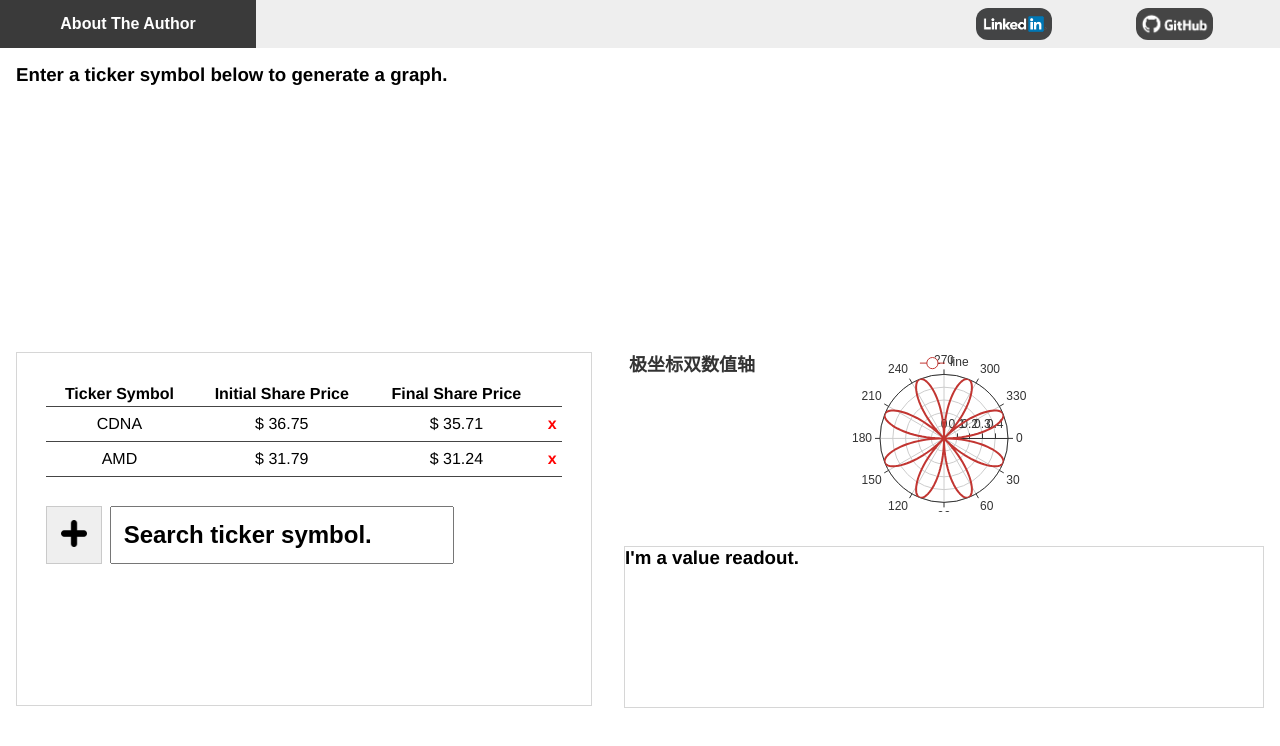
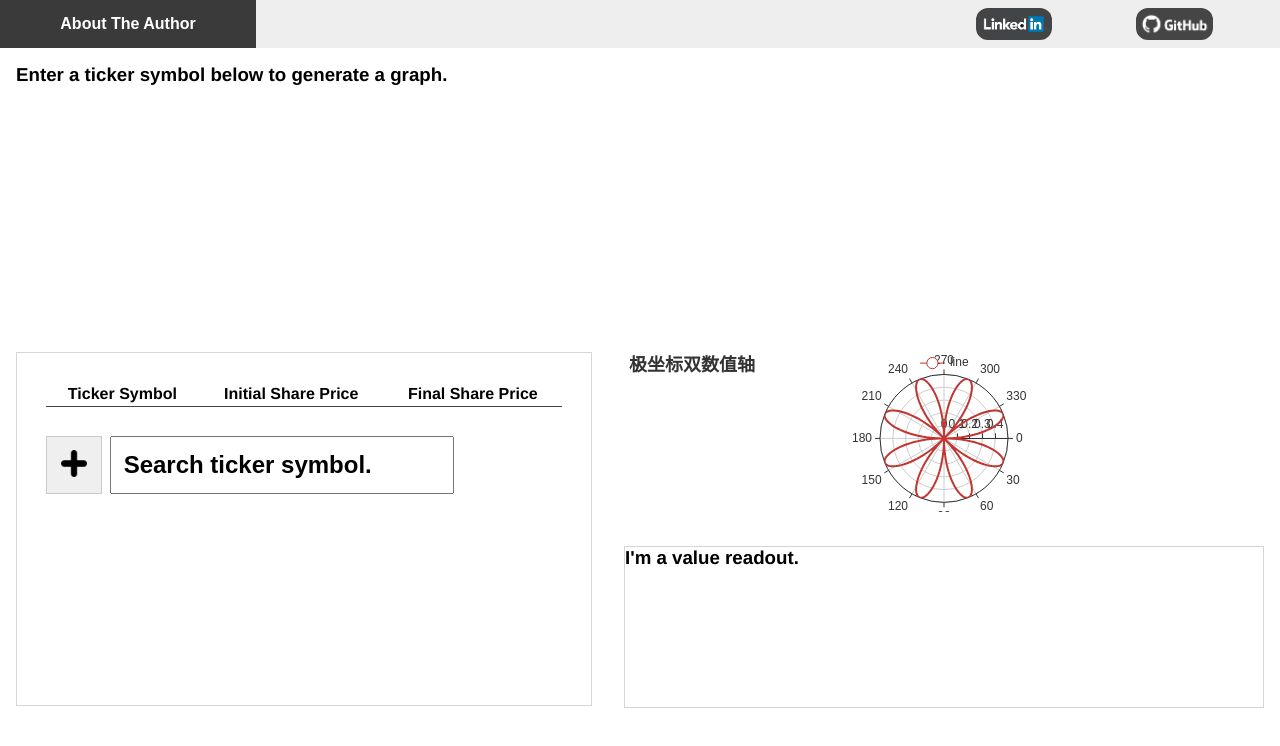
Before and after one commit to HarryMWinters/stock-price-delta, a Vue app: page / in a window 1280 px wide. Shown: the top 746 px of the page. Built offline with nearby package versions, Linux system fonts and the light colour scheme.

Commit message:
Deleting stock now removes it from graph

```diff
--- a/src/App.vue
+++ b/src/App.vue
@@ -64,255 +64,50 @@ export default {
             stack: "none",
             areaStyle: {},
             data: Object.keys(response.data["Time Series (Daily)"]).map(day => {
-              return [
-                day,
-                response.data["Time Series (Daily)"][day]["4. close"]
-              ];
+              if (
+                new Date(day) >= new Date(this.dates.initial) &&
+                new Date(day) <= new Date(this.dates.final)
+              ) {
+                return [
+                  day,
+                  response.data["Time Series (Daily)"][day]["4. close"]
+                ];
+              }
             })
           });
-        })
-        .catch(() => {
-          this.stocks.push({
-            symbol: symbol,
-            initialSharePrice: null,
-            finalSharePrice: null,
-            errMsg:
-              "Unable to retrieve data for " +
-              symbol +
-              " in range " +
-              this.dates.initial +
-              " to " +
-              this.dates.final +
-              "."
-          });
         });
+      // .catch(() => {
+      //   this.stocks.push({
+      //     symbol: symbol,
+      //     initialSharePrice: null,
+      //     finalSharePrice: null,
+      //     errMsg:
+      //       "Unable to retrieve data for " +
+      //       symbol +
+      //       " in range " +
+      //       this.dates.initial +
+      //       " to " +
+      //       this.dates.final +
+      //       "."
+      //   });
+      // });
     },
     stockDeleter: function(targetStock) {
       const index = this.stocks.map(s => s.symbol).indexOf(targetStock.symbol);
       this.stocks.splice(index, 1);
-    }
+      this.stackedChart.series.splice(index, 1);
+      this.stackedChart = Object.assign({}, this.stackedChart);
+      // Have to fo this otherwise the layered histogram merges the states.
+    },
+    initialDateUpdater: function(date) {},
+    finalDateUpdater: function(date) {}
   },
   data() {
     return {
-      stocks: [
-        {
-          symbol: "CDNA",
-          initialSharePrice: "36.75",
-          finalSharePrice: "35.71",
-          priceArray: [
-            [21.7, "2019-09-06"],
-            [22.91, "2019-09-05"],
-            [22.29, "2019-09-04"],
-            [21.78, "2019-09-03"],
-            [22.82, "2019-08-30"],
-            [24.15, "2019-08-29"],
-            [23.86, "2019-08-28"],
-            [23.2, "2019-08-27"],
-            [23.35, "2019-08-26"],
-            [22.8, "2019-08-23"],
-            [23.62, "2019-08-22"],
-            [23.74, "2019-08-21"],
-            [24.63, "2019-08-20"],
-            [24.09, "2019-08-19"],
-            [23.63, "2019-08-16"],
-            [23.17, "2019-08-15"],
-            [23.7, "2019-08-14"],
-            [25.08, "2019-08-13"],
-            [24.96, "2019-08-12"],
-            [24.77, "2019-08-09"],
-            [27.04, "2019-08-08"],
-            [27.35, "2019-08-07"],
-            [27.61, "2019-08-06"],
-            [30.67, "2019-08-05"],
-            [35.01, "2019-08-02"],
-            [34, "2019-08-01"],
-            [32.77, "2019-07-31"],
-            [34.25, "2019-07-30"],
-            [33.07, "2019-07-29"],
-            [32.28, "2019-07-26"],
-            [31.29, "2019-07-25"],
-            [32.98, "2019-07-24"],
-            [32.7, "2019-07-23"],
-            [33.02, "2019-07-22"],
-            [31.72, "2019-07-19"],
-            [31.68, "2019-07-18"],
-            [30.96, "2019-07-17"],
-            [32.57, "2019-07-16"],
-            [37.4, "2019-07-15"],
-            [38.33, "2019-07-12"],
-            [40.08, "2019-07-11"],
-            [39.53, "2019-07-10"],
-            [38.58, "2019-07-09"],
-            [35.39, "2019-07-08"],
-            [35.34, "2019-07-05"],
-            [36.29, "2019-07-03"],
-            [35.71, "2019-07-02"],
-            [35.87, "2019-07-01"],
-            [35.99, "2019-06-28"],
-            [35.97, "2019-06-27"],
-            [34.68, "2019-06-26"],
-            [35.61, "2019-06-25"],
-            [34.23, "2019-06-24"],
-            [38.03, "2019-06-21"],
-            [38.2, "2019-06-20"],
-            [39.77, "2019-06-19"],
-            [38.61, "2019-06-18"],
-            [38.26, "2019-06-17"],
-            [36.92, "2019-06-14"],
-            [37.93, "2019-06-13"],
-            [38.12, "2019-06-12"],
-            [35.76, "2019-06-11"],
-            [36.36, "2019-06-10"],
-            [37.39, "2019-06-07"],
-            [35.87, "2019-06-06"],
-            [33.53, "2019-06-05"],
-            [33.43, "2019-06-04"],
-            [32.8, "2019-06-03"],
-            [31.62, "2019-05-31"],
-            [32.21, "2019-05-30"],
-            [31.07, "2019-05-29"],
-            [31.78, "2019-05-28"],
-            [31.63, "2019-05-24"],
-            [31.9, "2019-05-23"],
-            [33.21, "2019-05-22"],
-            [33.99, "2019-05-21"],
-            [32.43, "2019-05-20"],
-            [32.75, "2019-05-17"],
-            [34.52, "2019-05-16"],
-            [33.65, "2019-05-15"],
-            [33.4, "2019-05-14"],
-            [32.23, "2019-05-13"],
-            [32.27, "2019-05-10"],
-            [32.9, "2019-05-09"],
-            [29.15, "2019-05-08"],
-            [28.62, "2019-05-07"],
-            [30.43, "2019-05-06"],
-            [30.06, "2019-05-03"],
-            [28.38, "2019-05-02"],
-            [27.06, "2019-05-01"],
-            [27.21, "2019-04-30"],
-            [27.61, "2019-04-29"],
-            [28.38, "2019-04-26"],
-            [25.95, "2019-04-25"],
-            [26.46, "2019-04-24"],
-            [26.65, "2019-04-23"],
-            [25.78, "2019-04-22"],
-            [26.5, "2019-04-18"],
-            [26.46, "2019-04-17"],
-            [28.38, "2019-04-16"]
-          ]
-        },
-        {
-          symbol: "AMD",
-          initialSharePrice: "31.79",
-          finalSharePrice: "31.24",
-          priceArray: [
-            [30.56, "2019-09-06"],
-            [31.5, "2019-09-05"],
-            [30.95, "2019-09-04"],
-            [30.9, "2019-09-03"],
-            [31.45, "2019-08-30"],
-            [31.45, "2019-08-29"],
-            [30.78, "2019-08-28"],
-            [30.2, "2019-08-27"],
-            [30.28, "2019-08-26"],
-            [29.54, "2019-08-23"],
-            [31.9, "2019-08-22"],
-            [31.7, "2019-08-21"],
-            [30.72, "2019-08-20"],
-            [31.48, "2019-08-19"],
-            [31.18, "2019-08-16"],
-            [29.67, "2019-08-15"],
-            [30.24, "2019-08-14"],
-            [32.11, "2019-08-13"],
-            [32.43, "2019-08-12"],
-            [34.19, "2019-08-09"],
-            [33.92, "2019-08-08"],
-            [29.19, "2019-08-07"],
-            [28.86, "2019-08-06"],
-            [27.99, "2019-08-05"],
-            [29.44, "2019-08-02"],
-            [29.86, "2019-08-01"],
-            [30.45, "2019-07-31"],
-            [33.87, "2019-07-30"],
-            [33.48, "2019-07-29"],
-            [34.02, "2019-07-26"],
-            [33.67, "2019-07-25"],
-            [34.11, "2019-07-24"],
-            [33.49, "2019-07-23"],
-            [32.85, "2019-07-22"],
-            [32.51, "2019-07-19"],
-            [33, "2019-07-18"],
-            [33.6, "2019-07-17"],
-            [33.85, "2019-07-16"],
-            [34.39, "2019-07-15"],
-            [33.21, "2019-07-12"],
-            [33.06, "2019-07-11"],
-            [33.79, "2019-07-10"],
-            [33.15, "2019-07-09"],
-            [32.04, "2019-07-08"],
-            [31.5, "2019-07-05"],
-            [31.19, "2019-07-03"],
-            [31.24, "2019-07-02"],
-            [31.2, "2019-07-01"],
-            [30.37, "2019-06-28"],
-            [30.74, "2019-06-27"],
-            [29.92, "2019-06-26"],
-            [28.86, "2019-06-25"],
-            [29.26, "2019-06-24"],
-            [29.1, "2019-06-21"],
-            [30.01, "2019-06-20"],
-            [30.5, "2019-06-19"],
-            [30.45, "2019-06-18"],
-            [29.2, "2019-06-17"],
-            [30.36, "2019-06-14"],
-            [31.39, "2019-06-13"],
-            [32.18, "2019-06-12"],
-            [32.41, "2019-06-11"],
-            [33.23, "2019-06-10"],
-            [32.41, "2019-06-07"],
-            [31.82, "2019-06-06"],
-            [29.5, "2019-06-05"],
-            [29.57, "2019-06-04"],
-            [27.58, "2019-06-03"],
-            [27.41, "2019-05-31"],
-            [28.03, "2019-05-30"],
-            [28.09, "2019-05-29"],
-            [29.03, "2019-05-28"],
-            [26.44, "2019-05-24"],
-            [26.36, "2019-05-23"],
-            [27.41, "2019-05-22"],
-            [27.35, "2019-05-21"],
-            [26.68, "2019-05-20"],
-            [27.5, "2019-05-17"],
-            [28.01, "2019-05-16"],
-            [27.58, "2019-05-15"],
-            [27.32, "2019-05-14"],
-            [26.24, "2019-05-13"],
-            [27.96, "2019-05-10"],
-            [27.21, "2019-05-09"],
-            [27.09, "2019-05-08"],
-            [26.66, "2019-05-07"],
-            [27.42, "2019-05-06"],
-            [28.22, "2019-05-03"],
-            [28.29, "2019-05-02"],
-            [26.81, "2019-05-01"],
-            [27.63, "2019-04-30"],
-            [27.69, "2019-04-29"],
-            [27.88, "2019-04-26"],
-            [27.66, "2019-04-25"],
-            [28.46, "2019-04-24"],
-            [27.97, "2019-04-23"],
-            [28.18, "2019-04-22"],
-            [27.68, "2019-04-18"],
-            [27.49, "2019-04-17"],
-            [27.93, "2019-04-16"]
-          ]
-        }
-      ],
+      stocks: [],
       dates: {
-        initial: "2019-07-01",
-        final: "2019-07-02"
+        initial: "2019-06-07",
+        final: "2019-06-17"
       },
       stackedChart: {
         title: {
```
Also changed, not shown: src/assets/Java vs Python Infographic full.jpg (added).
